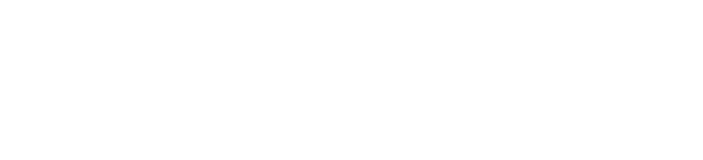
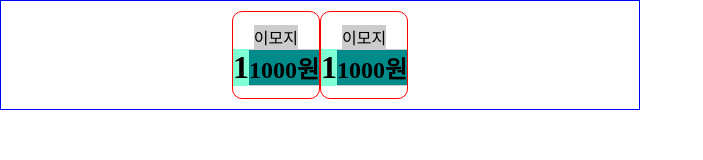
Before and after one commit to kongukjae/vending-machine, a plain HTML site: page index.html in a window 1280 px wide. Shown: the whole page, without its empty margins (0-703 px from the left). Drawn offline with Linux system fonts and the light colour scheme.

Commit message:
정적페이지 마크업하면서, 구조 요소 확인

```diff
--- a/index.html
+++ b/index.html
@@ -1,16 +1,91 @@
 <!DOCTYPE html>
 <html lang="en">
   <head>
-  <meta charset="UTF-8">
-  <meta http-equiv="X-UA-Compatible" content="IE=edge">
-  <meta name="viewport" content="width=device-width, initial-scale=1.0">
+    <meta charset="UTF-8" />
+    <meta http-equiv="X-UA-Compatible" content="IE=edge" />
+    <meta name="viewport" content="width=device-width, initial-scale=1.0" />
     <title>Document</title>
     <style>
-    * {margin:0; padding:0; box-sizing: border-box;}
+      * {
+        margin: 0;
+        padding: 0;
+        box-sizing: border-box;
+      }
+      ul {
+        list-style-type: none;
+      }
 
+      /* #root > div :nth-child(1) {
+      border : 1px solid red;
+    } */
+
+      #vending-item-container {
+        border: 1px solid blue;
+        padding: 10px;
+        display: flex;
+        justify-content: center;
+        align-items: center;
+        flex-wrap: wrap;
+        max-width: 50vw;
+      }
+
+      #vending-item-container > li > div {
+        border: 1px solid red;
+        border-radius: 10px;
+        aspect-ratio: 1 / 1;
+        display: flex;
+        justify-content: center;
+        align-items: center;
+        flex-direction: column;
+        flex-wrap: wrap;
+      }
+
+      #vending-item-container li > div > div:nth-child(1) {
+        background-color: #ccc;
+      }
+
+      #vending-item-container li > div > div:nth-child(2) {
+        background-color: #ccc;
+        display: flex;
+        justify-content: center;
+        align-items: center;
+        flex-direction: row;
+      }
+      #vending-item-container li > div > div:nth-child(2) > h1:nth-child(1) {
+        background-color: aquamarine;
+      }
+      #vending-item-container li > div > div:nth-child(2) > h2:nth-child(2) {
+        background-color: darkcyan;
+      }
     </style>
   </head>
   <body>
+    <div id="root">
+      <div>
+        <ul id="vending-item-container">
+          <li>
+            <div>
+              <div>이모지</div>
+              <div>
+                <h1>1</h1>
+                <h2>1000원</h2>
+              </div>
+            </div>
+          </li>
 
+          <li>
+            <div>
+              <div>이모지</div>
+              <div>
+                <h1>1</h1>
+                <h2>1000원</h2>
+              </div>
+            </div>
+          </li>
+
+        </ul>
+      </div>
+      <div></div>
+    </div>
   </body>
 </html>
```
Lines whose indentation alone changed are shown as unchanged.
